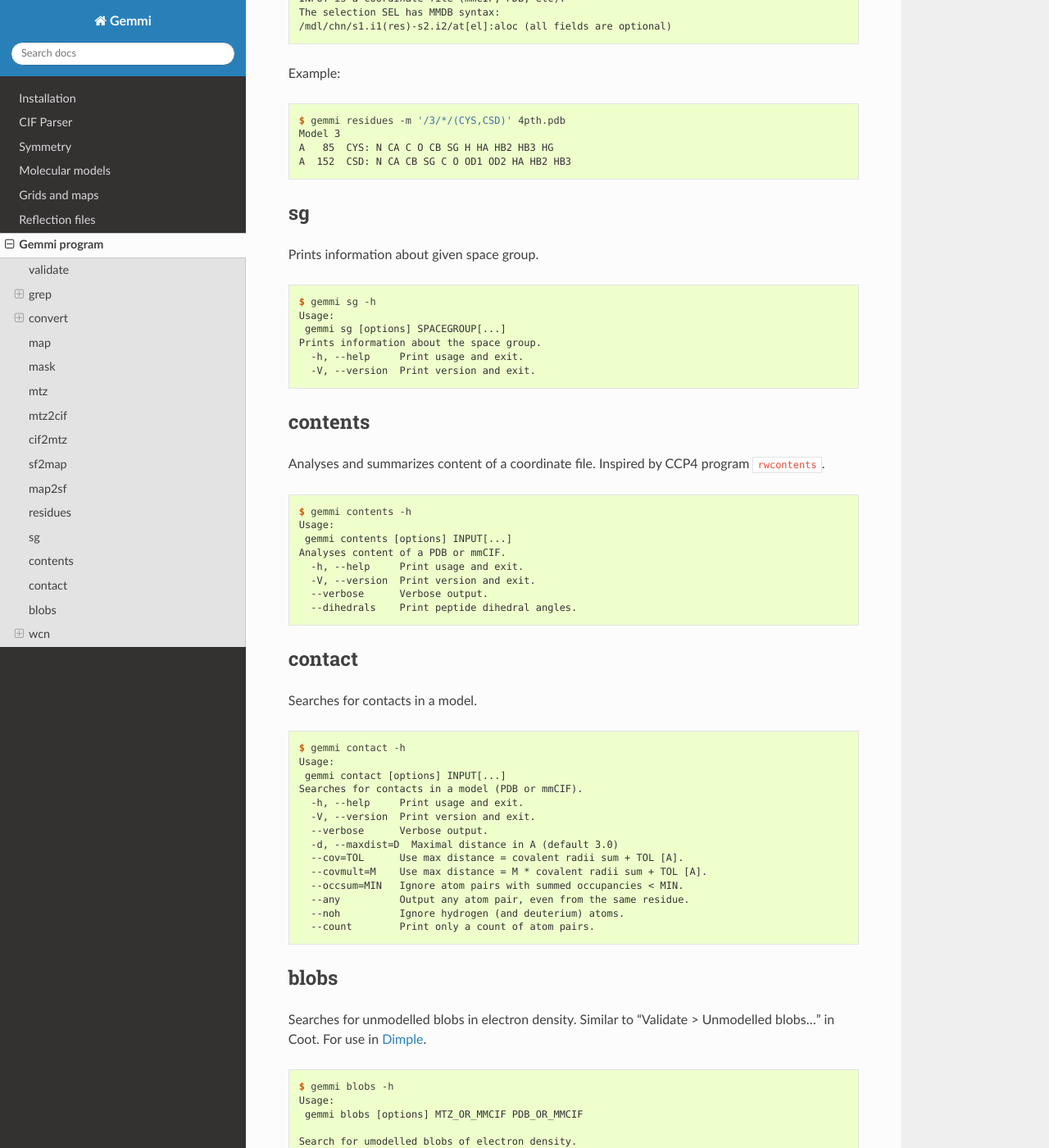
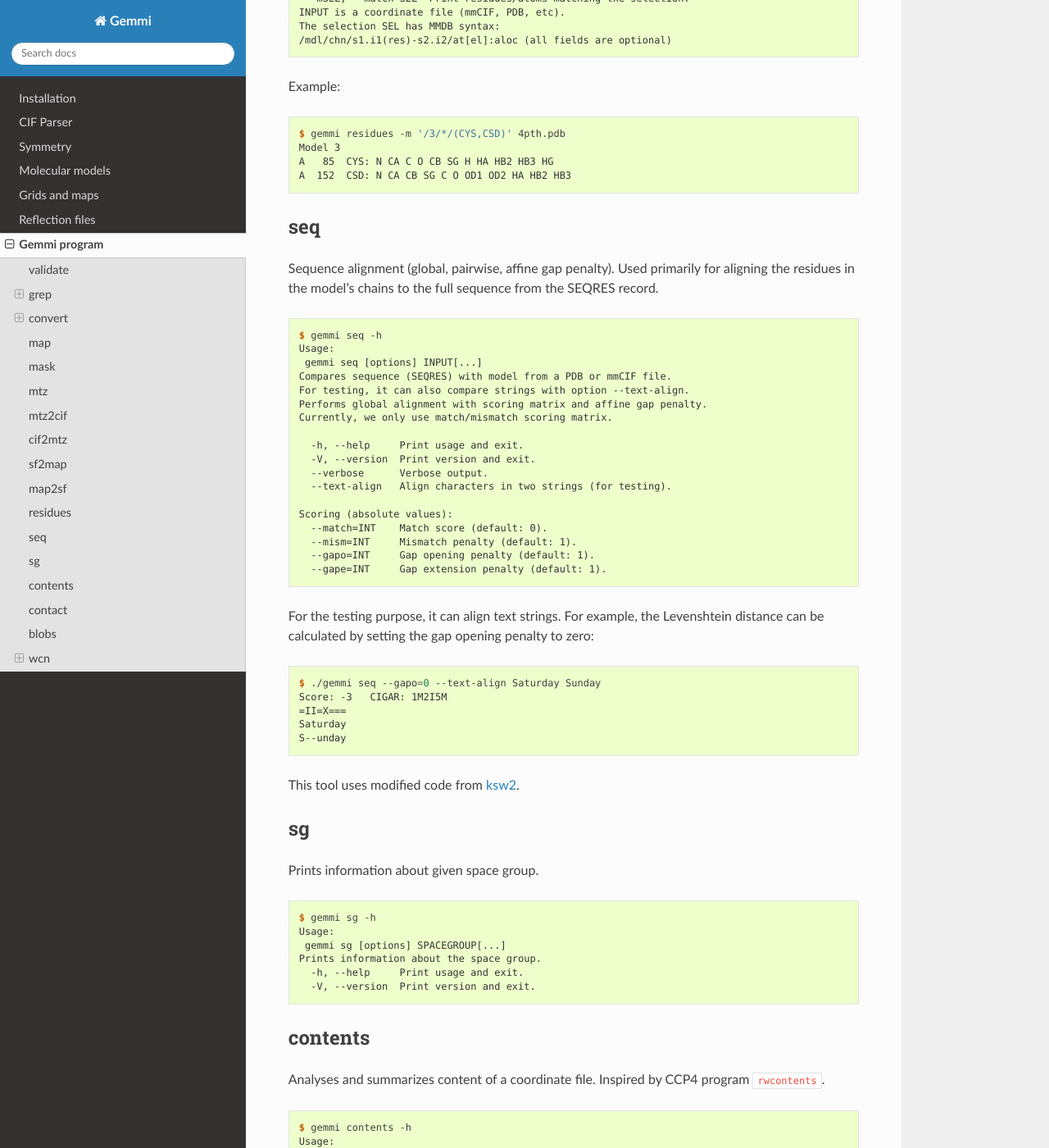
Before and after one commit to project-gemmi/gemmi, a Sphinx documentation site: the page built from docs/utils.rst, in a window 1280 px wide and 1400 px high, scrolled down 11738 px. Shown: the whole window at 82% size. Built offline with Sphinx 7.4.7 and the Read the Docs theme 2.0.0, drawn with Linux system fonts in a browser that asks for light colours; some of the changed text lies outside the part shown.

Commit message:
gemmi-seq: more options, documentation

```diff
--- a/CMakeLists.txt
+++ b/CMakeLists.txt
@@ -208,7 +208,8 @@ add_executable(gemmi-prog
                src/contents.cpp src/convert.cpp
                src/grep.cpp src/main.cpp src/map.cpp src/map2sf.cpp
                src/mask.cpp src/mtz.cpp src/mtz2cif.cpp
-               src/residues.cpp src/rmsz.cpp src/sf2map.cpp src/sg.cpp
+               src/residues.cpp src/rmsz.cpp
+               src/seq.cpp src/sf2map.cpp src/sg.cpp
                src/validate.cpp src/validate_mon.cpp src/wcn.cpp
                $<TARGET_OBJECTS:mapcoef>
                $<TARGET_OBJECTS:input>
--- a/docs/gemmi-help.txt
+++ b/docs/gemmi-help.txt
@@ -22,6 +22,7 @@ Commands:
  mtz2cif       convert MTZ to structure factor mmCIF
  residues      list residues from a coordinate file
  rmsz          validate geometry using monomer library
+ seq           sequence alignment (global, pairwise, affine gap penalty)
  sf2map        transform map coefficients (from MTZ or mmCIF) to map
  sg            info about space groups
  validate      validate CIF 1.1 syntax
--- /dev/null
+++ b/docs/seq-help.txt
@@ -0,0 +1,18 @@
+$ gemmi seq -h
+Usage:
+ gemmi seq [options] INPUT[...]
+Compares sequence (SEQRES) with model from a PDB or mmCIF file.
+For testing, it can also compare strings with option --text-align.
+Performs global alignment with scoring matrix and affine gap penalty.
+Currently, we only use match/mismatch scoring matrix.
+
+  -h, --help     Print usage and exit.
+  -V, --version  Print version and exit.
+  --verbose      Verbose output.
+  --text-align   Align characters in two strings (for testing).
+
+Scoring (absolute values):
+  --match=INT    Match score (default: 0).
+  --mism=INT     Mismatch penalty (default: 1).
+  --gapo=INT     Gap opening penalty (default: 1).
+  --gape=INT     Gap extension penalty (default: 1).
--- a/docs/utils.rst
+++ b/docs/utils.rst
@@ -399,6 +399,28 @@ Example::
     A   85  CYS: N CA C O CB SG H HA HB2 HB3 HG
     A  152  CSD: N CA CB SG C O OD1 OD2 HA HB2 HB3
 
+seq
+===
+
+Sequence alignment (global, pairwise, affine gap penalty).
+Used primarily for aligning the residues in the model's chains
+to the full sequence from the SEQRES record.
+
+.. literalinclude:: seq-help.txt
+   :language: console
+
+For the testing purpose, it can align text strings.
+For example, the Levenshtein distance can be calculated by setting
+the gap opening penalty to zero::
+
+    $ ./gemmi seq --gapo=0 --text-align Saturday Sunday
+    Score: -3   CIGAR: 1M2I5M
+    =II=X===
+    Saturday
+    S--unday
+
+This tool uses modified code from `ksw2 <https://github.com/lh3/ksw2>`_.
+
 sg
 ==
 
```
Also changed, not shown: 4 other files.
